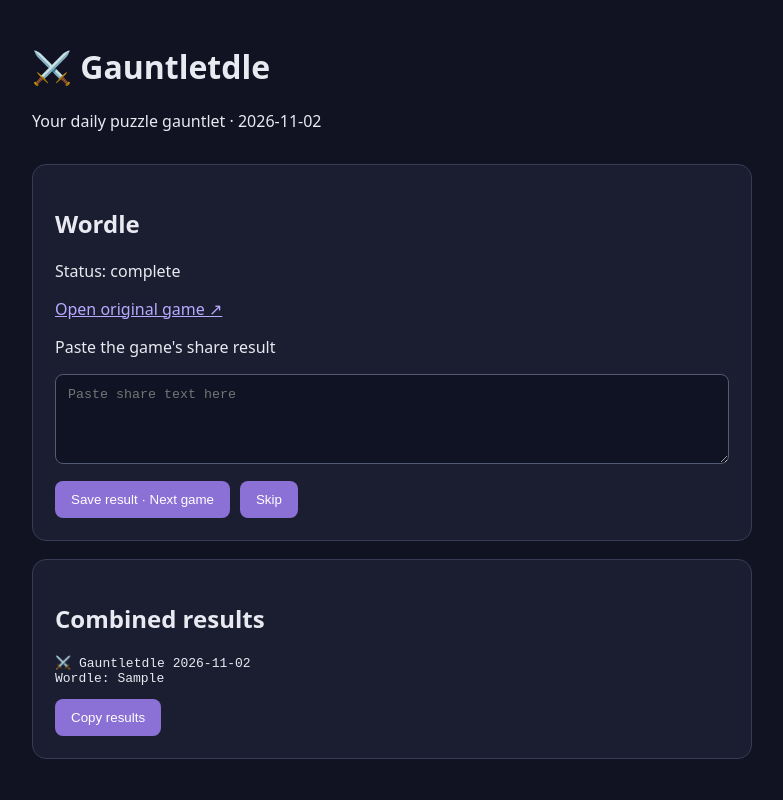
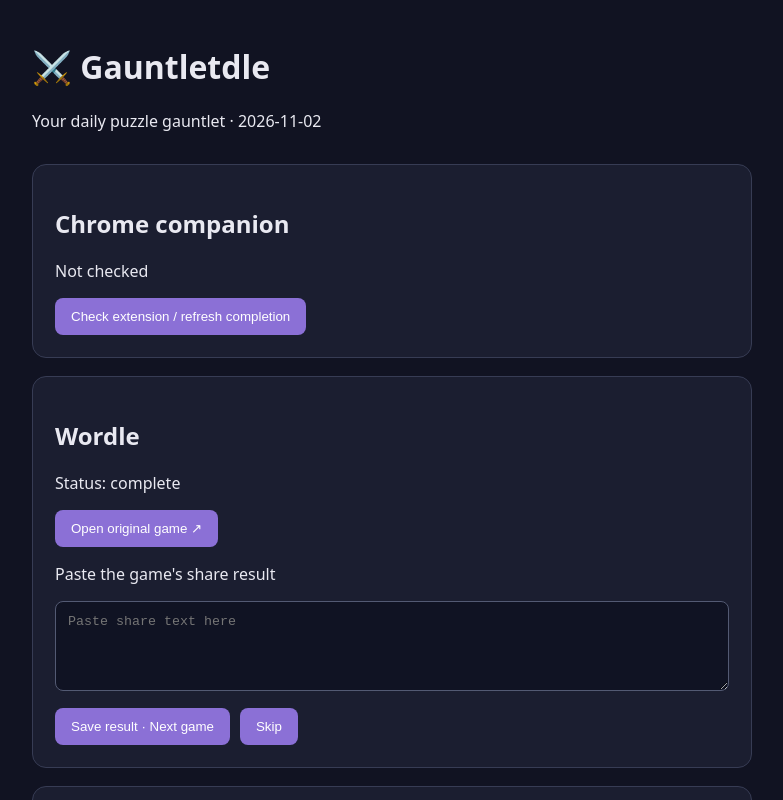
Before and after one commit to thanoslabs/gauntletdle, a React (Vite) app: page / in a window 1280 px wide. Both pictures are taken after typing "Sample" into the empty fields and a click on the button "Save result · Next game". Shown: the top 800 px of the page, without its empty margins (248-1031 px from the left). Built offline with nearby package versions, Linux system fonts and the light colour scheme.

Commit message:
feat: connect web app to extension and prompt after results

```diff
--- a/src/main.tsx
+++ b/src/main.tsx
@@ -1,6 +1,7 @@
 import React, { useState } from "react";
 import { createRoot } from "react-dom/client";
 import "./style.css";
+import { requestExtension } from "./extension";
 
 type Game = { id: string; name: string; url: string };
 type Status = "pending" | "skipped" | "complete";
@@ -17,19 +18,36 @@ function App() {
     try { return JSON.parse(localStorage.getItem(key() + ":results") || "{}"); } catch { return {}; }
   });
   const [draft, setDraft] = useState("");
+  const [extensionStatus, setExtensionStatus] = useState("Not checked");
+  const [candidate, setCandidate] = useState(false);
+  const [confirmNext, setConfirmNext] = useState(false);
+  const checkExtension = async () => {
+    const ping = await requestExtension("PING");
+    setExtensionStatus(ping.ok ? "Connected" : "Not installed or unavailable");
+    if (ping.ok) {
+      const status = await requestExtension("GET_WORDLE_CANDIDATE");
+      setCandidate(Boolean(status.ok && status.candidate));
+    }
+  };
+  const launchWordle = async () => {
+    const result = await requestExtension("OPEN_WORDLE");
+    if (!result.ok) window.open(games[0].url, "_blank", "noopener,noreferrer");
+  };
   const update = (id: string, status: Status, result?: string) => {
     const next = { ...progress, [id]: status }; setProgress(next); localStorage.setItem(key(), JSON.stringify(next));
     if (result !== undefined) { const updated = { ...results, [id]: result }; setResults(updated); localStorage.setItem(key() + ":results", JSON.stringify(updated)); }
   };
   const share = () => "⚔️ Gauntletdle " + today() + "\n" + games.map(g => g.name + ": " + (progress[g.id] === "complete" ? results[g.id] || "Completed (no score)" : "N/A")).join("\n");
   return <main><header><h1>⚔️ Gauntletdle</h1><p>Your daily puzzle gauntlet · {today()}</p></header>
+    <section><h2>Chrome companion</h2><p>{extensionStatus}</p><button onClick={checkExtension}>Check extension / refresh completion</button>{candidate && <p>Possible Wordle completion detected. Paste your share result below to verify it.</p>}</section>
     {games.map(game => <section key={game.id}><h2>{game.name}</h2><p>Status: {progress[game.id] || "pending"}</p>
-      <a href={game.url} target="_blank" rel="noopener noreferrer">Open original game ↗</a>
+      <button onClick={launchWordle}>Open original game ↗</button>
       <p><label htmlFor={game.id}>Paste the game's share result</label></p>
       <textarea id={game.id} value={draft} onChange={e => setDraft(e.target.value)} placeholder="Paste share text here" />
-      <div className="actions"><button onClick={() => { update(game.id, "complete", draft.trim()); setDraft(""); }}>Save result · Next game</button>
+      <div className="actions"><button onClick={() => { update(game.id, "complete", draft.trim()); setDraft(""); setConfirmNext(true); }}>Save result · Next game</button>
       <button onClick={() => update(game.id, "skipped")}>Skip</button></div>
     </section>)}
+    {confirmNext && <section role="dialog" aria-label="Next Game confirmation"><h2>Result saved</h2><p>Ready for the next game? You decide when to advance.</p><button onClick={() => setConfirmNext(false)}>Confirm · Next game</button></section>}
     <section><h2>Combined results</h2><pre>{share()}</pre><button onClick={() => navigator.clipboard.writeText(share())}>Copy results</button></section>
   </main>;
 }
```
